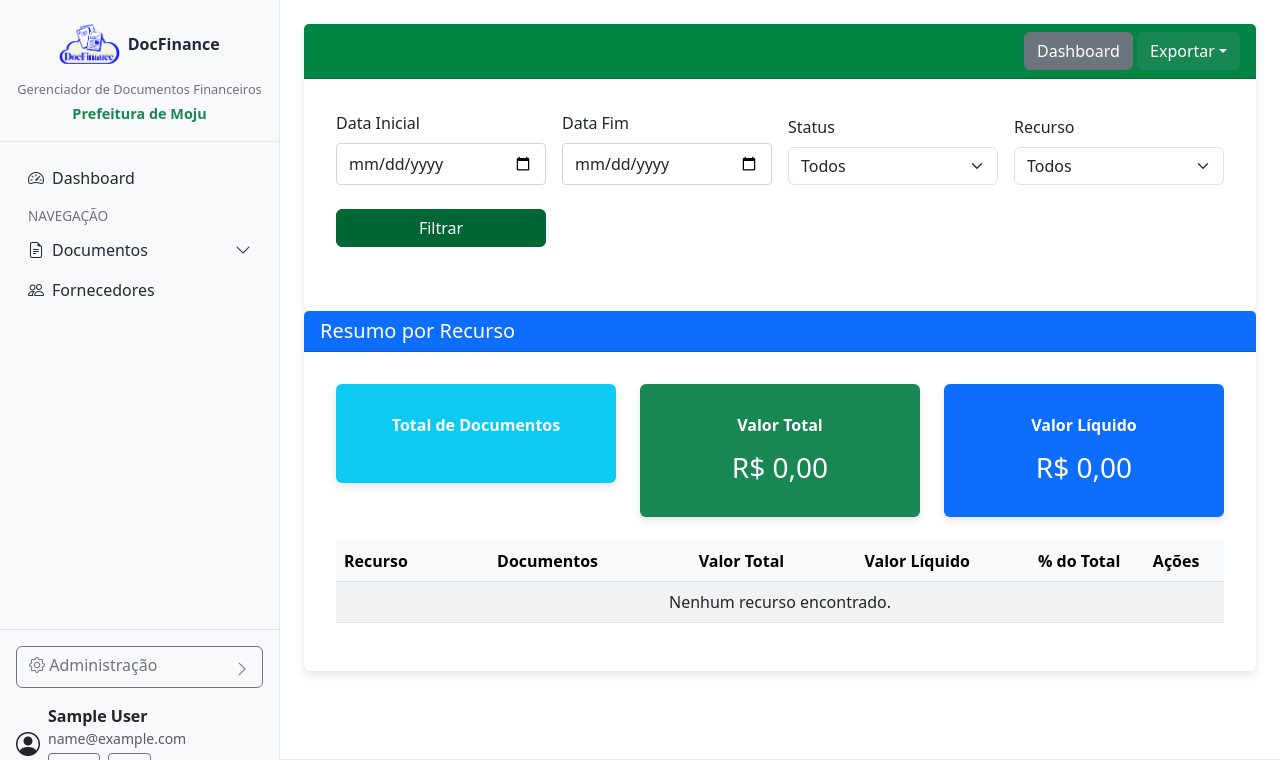
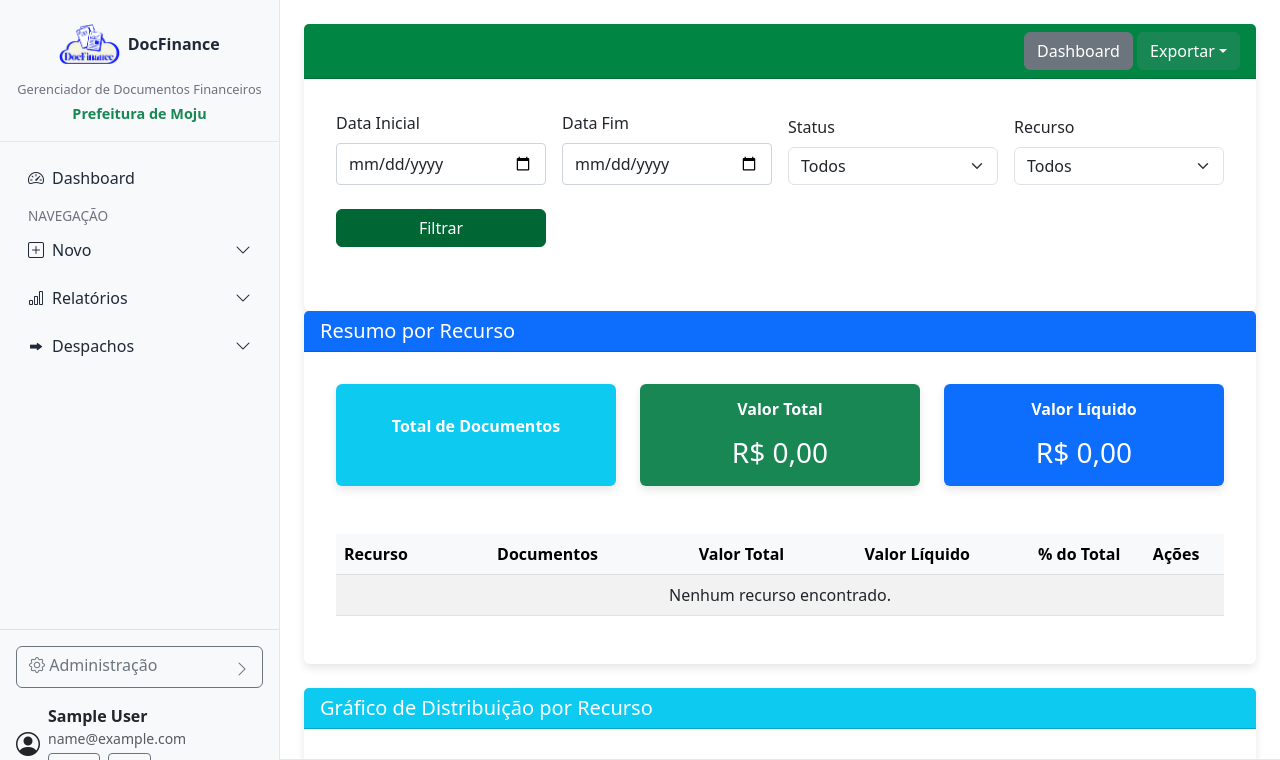
Before and after one commit to vpsmoju/docfinance, a Django app: page /relatorios/recurso/ in a window 1280 px wide. Shown: the top 760 px of the page. Run offline with Django 5.2, Linux system fonts and the light colour scheme; the visitor is signed in with stand-in values (Sample User, id 1); data that the repository does not hold is empty; parts of the project's set-up code (start-up, migrations or seed data) failed here and were passed over; some libraries are stand-ins or nearby versions.

Commit message:
feat(relatorios): add suppliers report and improve UI components
- Implement new suppliers report with search and alphabetical listing
- Add standardized CSS for report cards and print styles
- Enhance navigation menu with better organization
- Improve financial and resource reports with responsive card layouts
- Add destination parameter to forwarding filter

```diff
--- /dev/null
+++ b/documentos/static/documentos/css/print.css
@@ -0,0 +1,52 @@
+@media print {
+    /* Ocultar elementos desnecessários na impressão */
+    .navbar,
+    .filtros-container,
+    .btn-toolbar,
+    footer,
+    .btn-close,
+    .alert {
+        display: none !important;
+    }
+
+    /* Remover bordas e sombras dos cards */
+    .card {
+        border: none !important;
+        box-shadow: none !important;
+    }
+
+    /* Ajustar cores para impressão */
+    .card-header {
+        background-color: #fff !important;
+        color: #000 !important;
+        border-bottom: 1px solid #ddd !important;
+    }
+
+    .table-dark {
+        background-color: #f8f9fa !important;
+        color: #000 !important;
+    }
+
+    /* Ajustes gerais para impressão */
+    body {
+        padding: 0;
+        margin: 0;
+        font-size: 12pt;
+    }
+
+    /* Configuração da página */
+    @page {
+        size: A4;
+        margin: 1.5cm;
+    }
+
+    /* Garantir que as tabelas não quebrem entre páginas */
+    table { page-break-inside: avoid; }
+
+    /* Ajustes para textos e cores */
+    .text-white { color: #000 !important; }
+    .bg-primary, .bg-info, .bg-success, .bg-warning { background-color: transparent !important; }
+
+    /* Garantir que imagens sejam impressas */
+    img { max-width: 100% !important; }
+}
--- a/relatorios/static/css/relatorios.css
+++ b/relatorios/static/css/relatorios.css
@@ -0,0 +1,17 @@
+/* Estilos padronizados para cards de resumo em relatórios */
+.resumo-cards .card-body {
+    padding: 1rem;
+    display: flex;
+    flex-direction: column;
+    align-items: center;
+    justify-content: center;
+}
+
+.resumo-cards .card-title {
+    min-height: 1.5rem; /* garante altura uniforme do título */
+    margin-bottom: 0.5rem; /* espaço consistente entre título e valor */
+}
+
+.resumo-cards .card h3 {
+    margin-top: 0.25rem; /* pequenos ajustes para alinhamento do valor */
+}
--- a/relatorios/templates/relatorios/relatorio_recurso.html
+++ b/relatorios/templates/relatorios/relatorio_recurso.html
@@ -25,25 +25,25 @@
                     <h5 class="mb-0">Resumo por Recurso</h5>
                 </div>
                 <div class="card-body">
-                    <div class="row mb-4">
-                        <div class="col-md-4">
-                            <div class="card bg-info text-white">
+                    <div class="row mb-4 resumo-cards">
+                        <div class="col-md-4 mb-4 d-flex">
+                            <div class="card bg-info text-white h-100 w-100">
                                 <div class="card-body text-center">
                                     <h6 class="card-title">Total de Documentos</h6>
                                     <h3 class="mb-0">{{ total_documentos }}</h3>
                                 </div>
                             </div>
                         </div>
-                        <div class="col-md-4">
-                            <div class="card bg-success text-white">
+                        <div class="col-md-4 mb-4 d-flex">
+                            <div class="card bg-success text-white h-100 w-100">
                                 <div class="card-body text-center">
                                     <h6 class="card-title">Valor Total</h6>
                                     <h3 class="mb-0">R$ {{ total_valor|currency_br }}</h3>
                                 </div>
                             </div>
                         </div>
-                        <div class="col-md-4">
-                            <div class="card bg-primary text-white">
+                        <div class="col-md-4 mb-4 d-flex">
+                            <div class="card bg-primary text-white h-100 w-100">
                                 <div class="card-body text-center">
                                     <h6 class="card-title">Valor Líquido</h6>
                                     <h3 class="mb-0">R$ {{ total_liquido|currency_br }}</h3>
@@ -83,6 +83,18 @@
                             </tbody>
                         </table>
                     </div>
+                </div>
+            </div>
+        </div>
+    </div>
+    <div class="row">
+        <div class="col-md-12">
+            <div class="card">
+                <div class="card-header bg-info text-white">
+                    <h5 class="mb-0">Gráfico de Distribuição por Recurso</h5>
+                </div>
+                <div class="card-body">
+                    <canvas id="recursoChart" width="400" height="200"></canvas>
                 </div>
             </div>
         </div>
--- a/relatorios/urls.py
+++ b/relatorios/urls.py
@@ -13,6 +13,7 @@ app_name = "relatorios"
 
 urlpatterns = [
     path("", views.dashboard, name="dashboard"),
+    path("fornecedores/", views.relatorio_fornecedores, name="fornecedores"),
     path("secretaria/", views.relatorio_secretaria, name="secretaria"),
     path("recurso/", views.relatorio_recurso, name="recurso"),
     path("financeiro/", views.relatorio_financeiro, name="financeiro"),
--- a/relatorios/views.py
+++ b/relatorios/views.py
@@ -21,6 +21,7 @@ from django.utils import timezone
 
 # Importações locais
 from documentos.models import Documento
+from fornecedores.models import Fornecedor
 
 # Configuração de logging
 # Configuração do logger
@@ -67,6 +68,30 @@ def dashboard(request):
     }
 
     return render(request, "relatorios/dashboard.html", context)
+
+
+@login_required
+def relatorio_fornecedores(request):
+    """Relatório de Fornecedores com listagem em ordem alfabética"""
+    search = request.GET.get("search", "").strip()
+
+    queryset = Fornecedor.objects.all()
+
+    if search:
+        # Remover pontuações para busca por CNPJ/CPF
+        digits = "".join(filter(str.isdigit, search))
+        if digits:
+            queryset = queryset.filter(Q(nome__icontains=search) | Q(cnpj_cpf__icontains=digits))
+        else:
+            queryset = queryset.filter(Q(nome__icontains=search))
+
+    fornecedores = queryset.order_by("nome")
+
+    context = {
+        "fornecedores": fornecedores,
+    }
+
+    return render(request, "relatorios/relatorio_fornecedores.html", context)
 
 
 @login_required
@@ -621,6 +646,7 @@ def filtro_encaminhamento(request):
     data_fim = request.GET.get("data_fim", "")
     secretaria_id = request.GET.get("secretaria", "")
     fornecedor = request.GET.get("fornecedor", "")
+    destino = request.GET.get("destino", "")  # controle_interno ou contabilidade
 
     # Inicializar queryset
     documentos = Documento.objects.all().order_by("fornecedor__nome", "data_documento")
@@ -660,6 +686,7 @@ def filtro_encaminhamento(request):
         "fornecedor": fornecedor,
         "is_paginated": True,
         "paginator": paginator,
+        "destino": destino,
     }
 
     return render(request, "relatorios/filtro_encaminhamento.html", context)
--- a/templates/base/base.html
+++ b/templates/base/base.html
@@ -60,18 +60,35 @@
                             <li>
                                 <a href="{% url 'documentos:dashboard' %}"><i class="bi bi-speedometer2"></i> Dashboard</a>
                             </li>
-                            <li class="mt-2 menu-title">Navegação</li>
+                            <li class="mt-2 menu-title">NAVEGAÇÃO</li>
+
+                            <!-- NOVO -->
                             <li class="has-sub">
-                                <button class="submenu-toggle"><i class="bi bi-file-earmark-text"></i> Documentos <i class="bi bi-chevron-down chevron"></i></button>
+                                <button class="submenu-toggle"><i class="bi bi-plus-square"></i> Novo <i class="bi bi-chevron-down chevron"></i></button>
                                 <ul class="submenu list-unstyled">
-                                    <li><a href="{% url 'documentos:list' %}"><i class="bi bi-list"></i> Lista</a></li>
-                                    <li><a href="{% url 'relatorios:dashboard' %}"><i class="bi bi-graph-up"></i> Relatórios</a></li>
-                                    <li><a href="{% url 'relatorios:filtro_encaminhamento' %}"><i class="bi bi-forward"></i> Encaminhamentos</a></li>
-                                    <li><a href="{% url 'relatorios:pagamentos' %}"><i class="bi bi-cash-stack"></i> Pagamentos</a></li>
+                                    <li><a href="{% url 'documentos:list' %}"><i class="bi bi-file-earmark-plus"></i> Documentos</a></li>
+                                    <li><a href="{% url 'fornecedores:fornecedor_list' %}"><i class="bi bi-person-plus"></i> Fornecedores</a></li>
+                                    <li><a href="{% url 'documentos:create' %}"><i class="bi bi-collection"></i> Recursos</a></li>
                                 </ul>
                             </li>
-                            <li>
-                                <a href="{% url 'fornecedores:fornecedor_list' %}"><i class="bi bi-people"></i> Fornecedores</a>
+
+                            <!-- RELATÓRIOS -->
+                            <li class="has-sub mt-2">
+                                <button class="submenu-toggle"><i class="bi bi-bar-chart"></i> Relatórios <i class="bi bi-chevron-down chevron"></i></button>
+                                <ul class="submenu list-unstyled">
+                                    <li><a href="{% url 'relatorios:dashboard' %}"><i class="bi bi-file-earmark-bar-graph"></i> Documentos</a></li>
+                                    <li><a href="{% url 'relatorios:fornecedores' %}"><i class="bi bi-people"></i> Fornecedores</a></li>
+                                    <li><a href="{% url 'relatorios:recurso' %}"><i class="bi bi-stack"></i> Recursos</a></li>
+                                </ul>
+                            </li>
+
+                            <!-- DESPACHOS (Filtro de Encaminhamento) -->
+                            <li class="has-sub mt-2">
+                                <button class="submenu-toggle"><i class="bi bi-forward-fill"></i> Despachos <i class="bi bi-chevron-down chevron"></i></button>
+                                <ul class="submenu list-unstyled">
+                                    <li><a href="{% url 'relatorios:filtro_encaminhamento' %}?destino=controle_interno"><i class="bi bi-check2-circle"></i> Controle Interno</a></li>
+                                    <li><a href="{% url 'relatorios:filtro_encaminhamento' %}?destino=contabilidade"><i class="bi bi-calculator"></i> Contabilidade</a></li>
+                                </ul>
                             </li>
 
                         {% else %}
```
Also changed, not shown: relatorios/templates/relatorios/filtro_encaminhamento.html (+7 -0 lines), relatorios/templates/relatorios/relatorio_financeiro.html (+9 -9 lines), relatorios/templates/relatorios/relatorio_fornecedores.html (added, +89 -0 lines).
